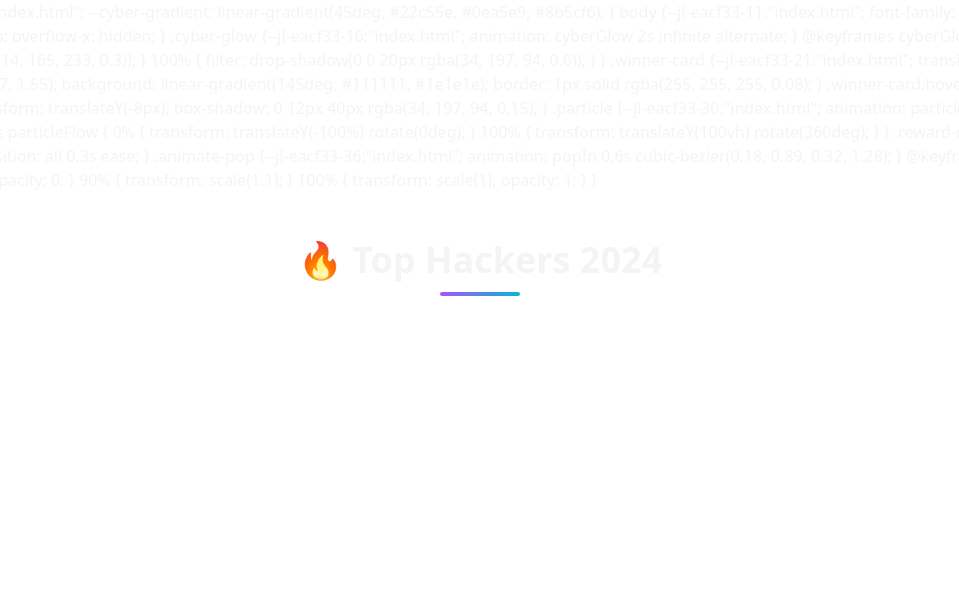
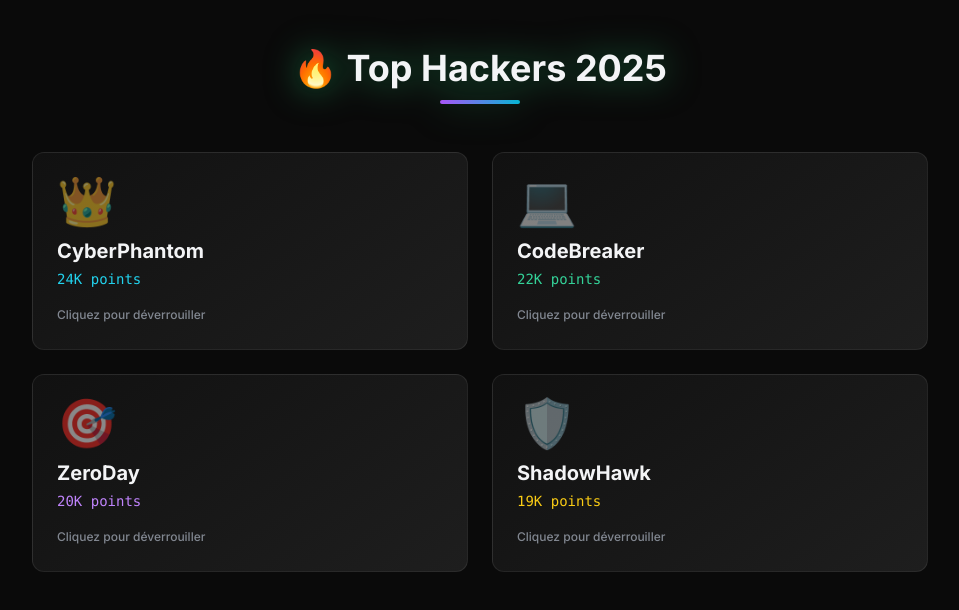
Before and after one commit to FaubiNet/Concours, a website: page index.html in a window 1280 px wide. Shown: the whole page, without its empty margins (160-1119 px from the left). Drawn offline with nearby package versions, Linux system fonts and the light colour scheme.

Commit message:
first commit

```diff
--- a/index.html
+++ b/index.html
@@ -5,35 +5,56 @@
     <meta name="viewport" content="width=device-width, initial-scale=1.0">
     <title>Hackers Academy - Hall of Fame</title>
     <script src="https://cdn.tailwindcss.com"></script>
-    <link href="https://fonts.googleapis.com/css2?family=Inter:wght@300;500;700&display=swap" rel="stylesheet>
+    <link href="https://fonts.googleapis.com/css2?family=Inter:wght@300;500;700&display=swap" rel="stylesheet">
     <style>
-        :root { --cyber-gradient: linear-gradient(45deg, #22c55e, #0ea5e9, #8b5cf6); }
+        :root {
+            --cyber-gradient: linear-gradient(45deg, #22c55e, #0ea5e9, #8b5cf6);
+        }
+
         body {
             font-family: 'Inter', sans-serif;
             background: #0a0a0a;
             overflow-x: hidden;
         }
-        .cyber-glow { animation: cyberGlow 2s infinite alternate; }
+
+        .cyber-glow {
+            animation: cyberGlow 2s infinite alternate;
+        }
+
         @keyframes cyberGlow {
             0% { filter: drop-shadow(0 0 5px rgba(14, 165, 233, 0.3)); }
             100% { filter: drop-shadow(0 0 20px rgba(34, 197, 94, 0.6)); }
         }
+
         .winner-card {
             transition: all 0.4s cubic-bezier(0.68, -0.55, 0.27, 1.55);
             background: linear-gradient(145deg, #111111, #1e1e1e);
             border: 1px solid rgba(255, 255, 255, 0.08);
         }
+
         .winner-card:hover {
             transform: translateY(-8px);
             box-shadow: 0 12px 40px rgba(34, 197, 94, 0.15);
         }
-        .particle { animation: particleFlow 3s linear infinite; }
+
+        .particle {
+            animation: particleFlow 3s linear infinite;
+        }
+
         @keyframes particleFlow {
             0% { transform: translateY(-100%) rotate(0deg); }
             100% { transform: translateY(100vh) rotate(360deg); }
         }
-        .reward-card { transition: all 0.3s ease; }
-        .animate-pop { animation: popIn 0.6s cubic-bezier(0.18, 0.89, 0.32, 1.28); }
+
+        .reward-card {
+            transition: all 0.3s ease;
+            background: linear-gradient(145deg, #1a1a1a, #2d2d2d);
+        }
+
+        .animate-pop {
+            animation: popIn 0.6s cubic-bezier(0.18, 0.89, 0.32, 1.28);
+        }
+
         @keyframes popIn {
             0% { transform: scale(0); opacity: 0; }
             90% { transform: scale(1.1); }
@@ -45,16 +66,67 @@
     <!-- Page Principale -->
     <main id="mainPage" class="container mx-auto px-4 py-8 md:py-12">
         <h1 class="text-3xl md:text-4xl font-bold mb-12 text-center cyber-glow">
-            🔥 Top Hackers 2024
+            🔥 Top Hackers 2025
             <div class="mt-3 h-1 bg-gradient-to-r from-purple-500 to-cyan-500 w-20 mx-auto rounded-full"></div>
         </h1>
+
         <div class="grid grid-cols-1 md:grid-cols-2 gap-6 max-w-4xl mx-auto">
-            <!-- Cartes des gagnants (identique à votre version précédente) -->
+            <!-- Gagnant 1 -->
+            <div class="winner-card p-6 rounded-xl cursor-pointer relative overflow-hidden group"
+                 data-position="1"
+                 onclick="handleCardClick(this)">
+                <div class="absolute inset-0 bg-gradient-to-br from-cyan-500/20 to-purple-500/20 opacity-0 group-hover:opacity-100 transition-opacity"></div>
+                <div class="text-5xl mb-3 animate-pulse">👑</div>
+                <h3 class="text-xl font-bold mb-1">CyberPhantom</h3>
+                <p class="text-cyan-400 font-mono text-sm">24K points</p>
+                <div class="mt-3 opacity-80 group-hover:opacity-100 transition-opacity">
+                    <span class="text-xs text-gray-400">Cliquez pour déverrouiller</span>
+                </div>
+            </div>
+
+            <!-- Gagnant 2 -->
+            <div class="winner-card p-6 rounded-xl cursor-pointer relative overflow-hidden group"
+                 data-position="2"
+                 onclick="handleCardClick(this)">
+                <div class="absolute inset-0 bg-gradient-to-br from-emerald-500/20 to-cyan-500/20 opacity-0 group-hover:opacity-100 transition-opacity"></div>
+                <div class="text-5xl mb-3 animate-pulse">💻</div>
+                <h3 class="text-xl font-bold mb-1">CodeBreaker</h3>
+                <p class="text-emerald-400 font-mono text-sm">22K points</p>
+                <div class="mt-3 opacity-80 group-hover:opacity-100 transition-opacity">
+                    <span class="text-xs text-gray-400">Cliquez pour déverrouiller</span>
+                </div>
+            </div>
+
+            <!-- Gagnant 3 -->
+            <div class="winner-card p-6 rounded-xl cursor-pointer relative overflow-hidden group"
+                 data-position="3"
+                 onclick="handleCardClick(this)">
+                <div class="absolute inset-0 bg-gradient-to-br from-purple-500/20 to-pink-500/20 opacity-0 group-hover:opacity-100 transition-opacity"></div>
+                <div class="text-5xl mb-3 animate-pulse">🎯</div>
+                <h3 class="text-xl font-bold mb-1">ZeroDay</h3>
+                <p class="text-purple-400 font-mono text-sm">20K points</p>
+                <div class="mt-3 opacity-80 group-hover:opacity-100 transition-opacity">
+                    <span class="text-xs text-gray-400">Cliquez pour déverrouiller</span>
+                </div>
+            </div>
+
+            <!-- Gagnant 4 -->
+            <div class="winner-card p-6 rounded-xl cursor-pointer relative overflow-hidden group"
+                 data-position="4"
+                 onclick="handleCardClick(this)">
+                <div class="absolute inset-0 bg-gradient-to-br from-yellow-500/20 to-red-500/20 opacity-0 group-hover:opacity-100 transition-opacity"></div>
+                <div class="text-5xl mb-3 animate-pulse">🛡️</div>
+                <h3 class="text-xl font-bold mb-1">ShadowHawk</h3>
+                <p class="text-yellow-400 font-mono text-sm">19K points</p>
+                <div class="mt-3 opacity-80 group-hover:opacity-100 transition-opacity">
+                    <span class="text-xs text-gray-400">Cliquez pour déverrouiller</span>
+                </div>
+            </div>
         </div>
     </main>
 
-    <!-- Page de Récompenses -->
-    <div id="rewardPage" class="hidden fixed inset-0 bg-gray-900 p-4 md:p-8 overflow-y-auto">
+      <!-- Page de Récompenses -->
+      <div id="rewardPage" class="hidden fixed inset-0 bg-gray-900 p-4 md:p-8 overflow-y-auto">
         <div class="max-w-4xl mx-auto">
             <button onclick="closeRewardPage()" class="mb-8 px-4 py-2 bg-gray-700 hover:bg-gray-600 rounded-lg transition-colors">
                 ← Retour au Hall
@@ -91,9 +163,8 @@
     </div>
 
 
-
     <script>
-         const WINNERS_DATA = {
+        const WINNERS_DATA = {
             1: {
                 name: "1er Gagnant",
                 color: "from-amber-500 to-yellow-500",
@@ -206,6 +277,7 @@
             }
         }
 
+
         function handleCardClick(element) {
             currentWinner = element.dataset.position;
             showCustomPrompt();
```
